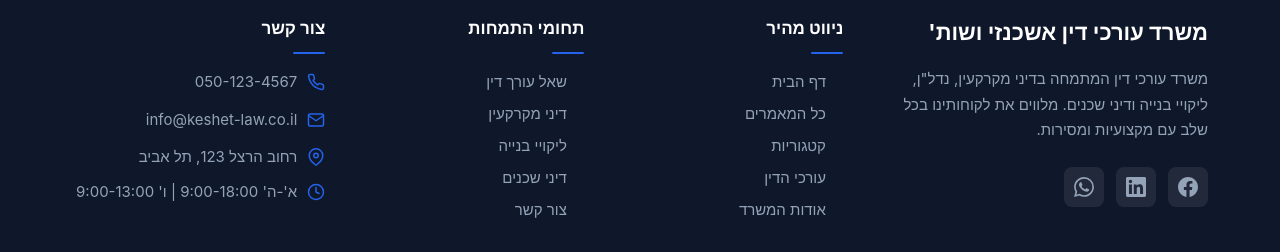
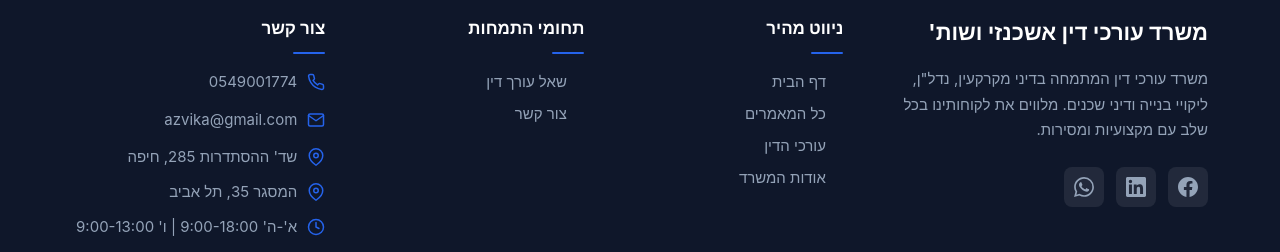
Before and after one commit to Omerf130/blog, a Next.js app: page / in a window 1280 px wide. Shown: the part 1136-1388 px from the top of the page. Built offline with nearby package versions, Linux system fonts and the light colour scheme; no server answers; the database is empty.

Commit message:
about changes

```diff
--- a/components/Footer.tsx
+++ b/components/Footer.tsx
@@ -15,7 +15,7 @@ export default function Footer() {
             </p>
             <div className={styles.socialLinks}>
               {/* Facebook */}
-              <a href="#" aria-label="Facebook" className={styles.socialLink}>
+              <a href="https://www.facebook.com/www.shiputi.co.il/" target="_blank" aria-label="Facebook" className={styles.socialLink}>
                 <svg width="20" height="20" viewBox="0 0 24 24" fill="currentColor">
                   <path d="M24 12.073c0-6.627-5.373-12-12-12s-12 5.373-12 12c0 5.99 4.388 10.954 10.125 11.854v-8.385H7.078v-3.47h3.047V9.43c0-3.007 1.792-4.669 4.533-4.669 1.312 0 2.686.235 2.686.235v2.953H15.83c-1.491 0-1.956.925-1.956 1.874v2.25h3.328l-.532 3.47h-2.796v8.385C19.612 23.027 24 18.062 24 12.073z"/>
                 </svg>
@@ -28,7 +28,7 @@ export default function Footer() {
               </a>
               {/* WhatsApp */}
               <a
-                href="https://wa.me/972501234567"
+                href="https://wa.me/972549001774"
                 target="_blank"
                 rel="noopener noreferrer"
                 aria-label="WhatsApp"
@@ -47,7 +47,7 @@ export default function Footer() {
             <nav className={styles.linkList}>
               <Link href="/">דף הבית</Link>
               <Link href="/posts">כל המאמרים</Link>
-              <Link href="/categories">קטגוריות</Link>
+              {/* <Link href="/categories">קטגוריות</Link> */}
               <Link href="/lawyers">עורכי הדין</Link>
               <Link href="/about">אודות המשרד</Link>
             </nav>
@@ -58,9 +58,9 @@ export default function Footer() {
             <h4 className={styles.linkTitle}>תחומי התמחות</h4>
             <nav className={styles.linkList}>
               <Link href="/ask-lawyer">שאל עורך דין</Link>
-              <Link href="/categories">דיני מקרקעין</Link>
+              {/* <Link href="/categories">דיני מקרקעין</Link>
               <Link href="/categories">ליקויי בנייה</Link>
-              <Link href="/categories">דיני שכנים</Link>
+              <Link href="/categories">דיני שכנים</Link> */}
               <Link href="/contact">צור קשר</Link>
             </nav>
           </div>
@@ -73,21 +73,28 @@ export default function Footer() {
                 <svg width="18" height="18" viewBox="0 0 24 24" fill="none" stroke="currentColor" strokeWidth="2" strokeLinecap="round" strokeLinejoin="round">
                   <path d="M22 16.92v3a2 2 0 0 1-2.18 2 19.79 19.79 0 0 1-8.63-3.07 19.5 19.5 0 0 1-6-6 19.79 19.79 0 0 1-3.07-8.67A2 2 0 0 1 4.11 2h3a2 2 0 0 1 2 1.72 12.84 12.84 0 0 0 .7 2.81 2 2 0 0 1-.45 2.11L8.09 9.91a16 16 0 0 0 6 6l1.27-1.27a2 2 0 0 1 2.11-.45 12.84 12.84 0 0 0 2.81.7A2 2 0 0 1 22 16.92z"/>
                 </svg>
-                <a href="tel:050-123-4567">050-123-4567</a>
+                <a href="tel:050-123-4567">0549001774</a>
               </div>
               <div className={styles.contactItem}>
                 <svg width="18" height="18" viewBox="0 0 24 24" fill="none" stroke="currentColor" strokeWidth="2" strokeLinecap="round" strokeLinejoin="round">
                   <path d="M4 4h16c1.1 0 2 .9 2 2v12c0 1.1-.9 2-2 2H4c-1.1 0-2-.9-2-2V6c0-1.1.9-2 2-2z"/>
                   <polyline points="22,6 12,13 2,6"/>
                 </svg>
-                <a href="mailto:info@keshet-law.co.il">info@keshet-law.co.il</a>
+                <a href="mailto:azvika@gmail.com">azvika@gmail.com</a>
               </div>
               <div className={styles.contactItem}>
                 <svg width="18" height="18" viewBox="0 0 24 24" fill="none" stroke="currentColor" strokeWidth="2" strokeLinecap="round" strokeLinejoin="round">
                   <path d="M21 10c0 7-9 13-9 13s-9-6-9-13a9 9 0 0 1 18 0z"/>
                   <circle cx="12" cy="10" r="3"/>
                 </svg>
-                <span>רחוב הרצל 123, תל אביב</span>
+                <span>שד' ההסתדרות 285, חיפה</span>
+              </div>
+              <div className={styles.contactItem}>
+                <svg width="18" height="18" viewBox="0 0 24 24" fill="none" stroke="currentColor" strokeWidth="2" strokeLinecap="round" strokeLinejoin="round">
+                  <path d="M21 10c0 7-9 13-9 13s-9-6-9-13a9 9 0 0 1 18 0z"/>
+                  <circle cx="12" cy="10" r="3"/>
+                </svg>
+                <span>המסגר 35, תל אביב</span>
               </div>
               <div className={styles.contactItem}>
                 <svg width="18" height="18" viewBox="0 0 24 24" fill="none" stroke="currentColor" strokeWidth="2" strokeLinecap="round" strokeLinejoin="round">
--- a/components/HomeTopBar.tsx
+++ b/components/HomeTopBar.tsx
@@ -48,7 +48,7 @@ export default function HomeTopBar() {
                 <path d="M12 2.163c3.204 0 3.584.012 4.85.07 3.252.148 4.771 1.691 4.919 4.919.058 1.265.069 1.645.069 4.849 0 3.205-.012 3.584-.069 4.849-.149 3.225-1.664 4.771-4.919 4.919-1.266.058-1.644.07-4.85.07-3.204 0-3.584-.012-4.849-.07-3.26-.149-4.771-1.699-4.919-4.92-.058-1.265-.07-1.644-.07-4.849 0-3.204.013-3.583.07-4.849.149-3.227 1.664-4.771 4.919-4.919 1.266-.057 1.645-.069 4.849-.069zm0-2.163c-3.259 0-3.667.014-4.947.072-4.358.2-6.78 2.618-6.98 6.98-.059 1.281-.073 1.689-.073 4.948 0 3.259.014 3.668.072 4.948.2 4.358 2.618 6.78 6.98 6.98 1.281.058 1.689.072 4.948.072 3.259 0 3.668-.014 4.948-.072 4.354-.2 6.782-2.618 6.979-6.98.059-1.28.073-1.689.073-4.948 0-3.259-.014-3.667-.072-4.947-.196-4.354-2.617-6.78-6.979-6.98-1.281-.059-1.69-.073-4.949-.073zm0 5.838c-3.403 0-6.162 2.759-6.162 6.162s2.759 6.163 6.162 6.163 6.162-2.759 6.162-6.163c0-3.403-2.759-6.162-6.162-6.162zm0 10.162c-2.209 0-4-1.79-4-4 0-2.209 1.791-4 4-4s4 1.791 4 4c0 2.21-1.791 4-4 4zm6.406-11.845c-.796 0-1.441.645-1.441 1.44s.645 1.44 1.441 1.44c.795 0 1.439-.645 1.439-1.44s-.644-1.44-1.439-1.44z"/>
               </svg>
             </a>
-            <a href="#" aria-label="Facebook" className={styles.socialIcon}>
+            <a href="https://www.facebook.com/www.shiputi.co.il/" target="_blank" aria-label="Facebook" className={styles.socialIcon}>
               <svg width="20" height="20" viewBox="0 0 24 24" fill="currentColor">
                 <path d="M24 12.073c0-6.627-5.373-12-12-12s-12 5.373-12 12c0 5.99 4.388 10.954 10.125 11.854v-8.385H7.078v-3.47h3.047V9.43c0-3.007 1.792-4.669 4.533-4.669 1.312 0 2.686.235 2.686.235v2.953H15.83c-1.491 0-1.956.925-1.956 1.874v2.25h3.328l-.532 3.47h-2.796v8.385C19.612 23.027 24 18.062 24 12.073z"/>
               </svg>
@@ -58,7 +58,7 @@ export default function HomeTopBar() {
                 <path d="M20.447 20.452h-3.554v-5.569c0-1.328-.027-3.037-1.852-3.037-1.853 0-2.136 1.445-2.136 2.939v5.667H9.351V9h3.414v1.561h.046c.477-.9 1.637-1.85 3.37-1.85 3.601 0 4.267 2.37 4.267 5.455v6.286zM5.337 7.433c-1.144 0-2.063-.926-2.063-2.065 0-1.138.92-2.063 2.063-2.063 1.14 0 2.064.925 2.064 2.063 0 1.139-.925 2.065-2.064 2.065zm1.782 13.019H3.555V9h3.564v11.452zM22.225 0H1.771C.792 0 0 .774 0 1.729v20.542C0 23.227.792 24 1.771 24h20.451C23.2 24 24 23.227 24 22.271V1.729C24 .774 23.2 0 22.222 0h.003z"/>
               </svg>
             </a>
-            <a href="#" aria-label="YouTube" className={styles.socialIcon}>
+            <a href="https://www.youtube.com/@azvika" target="_blank" aria-label="YouTube" className={styles.socialIcon}>
               <svg width="20" height="20" viewBox="0 0 24 24" fill="currentColor">
                 <path d="M23.498 6.186a3.016 3.016 0 0 0-2.122-2.136C19.505 3.545 12 3.545 12 3.545s-7.505 0-9.377.505A3.017 3.017 0 0 0 .502 6.186C0 8.07 0 12 0 12s0 3.93.502 5.814a3.016 3.016 0 0 0 2.122 2.136c1.871.505 9.376.505 9.376.505s7.505 0 9.377-.505a3.015 3.015 0 0 0 2.122-2.136C24 15.93 24 12 24 12s0-3.93-.502-5.814zM9.545 15.568V8.432L15.818 12l-6.273 3.568z"/>
               </svg>
@@ -67,7 +67,7 @@ export default function HomeTopBar() {
 
           <div className={styles.contactInfo}>
             <span className={styles.callUs}>התקשרו אלינו:</span>
-            <a href="tel:050-123-4567" className={styles.phoneNumber}>050-123-4567</a>
+            <a href="tel:0549001774" className={styles.phoneNumber}>054-900-1774</a>
           </div>
         </div>
       </div>
@@ -92,7 +92,7 @@ export default function HomeTopBar() {
         <Link href="/ask-lawyer" onClick={closeMenu}>שאל עורך דין</Link>
         <Link href="/about" onClick={closeMenu}>אודות</Link>
         <Link href="/contact" onClick={closeMenu}>צור קשר</Link>
-        <Link href="/downloads" onClick={closeMenu}>מסמכים להורדה</Link>
+        <Link href="/downloads" onClick={closeMenu}>קישורים חשובים</Link>
 
         {user ? (
           <button
```
